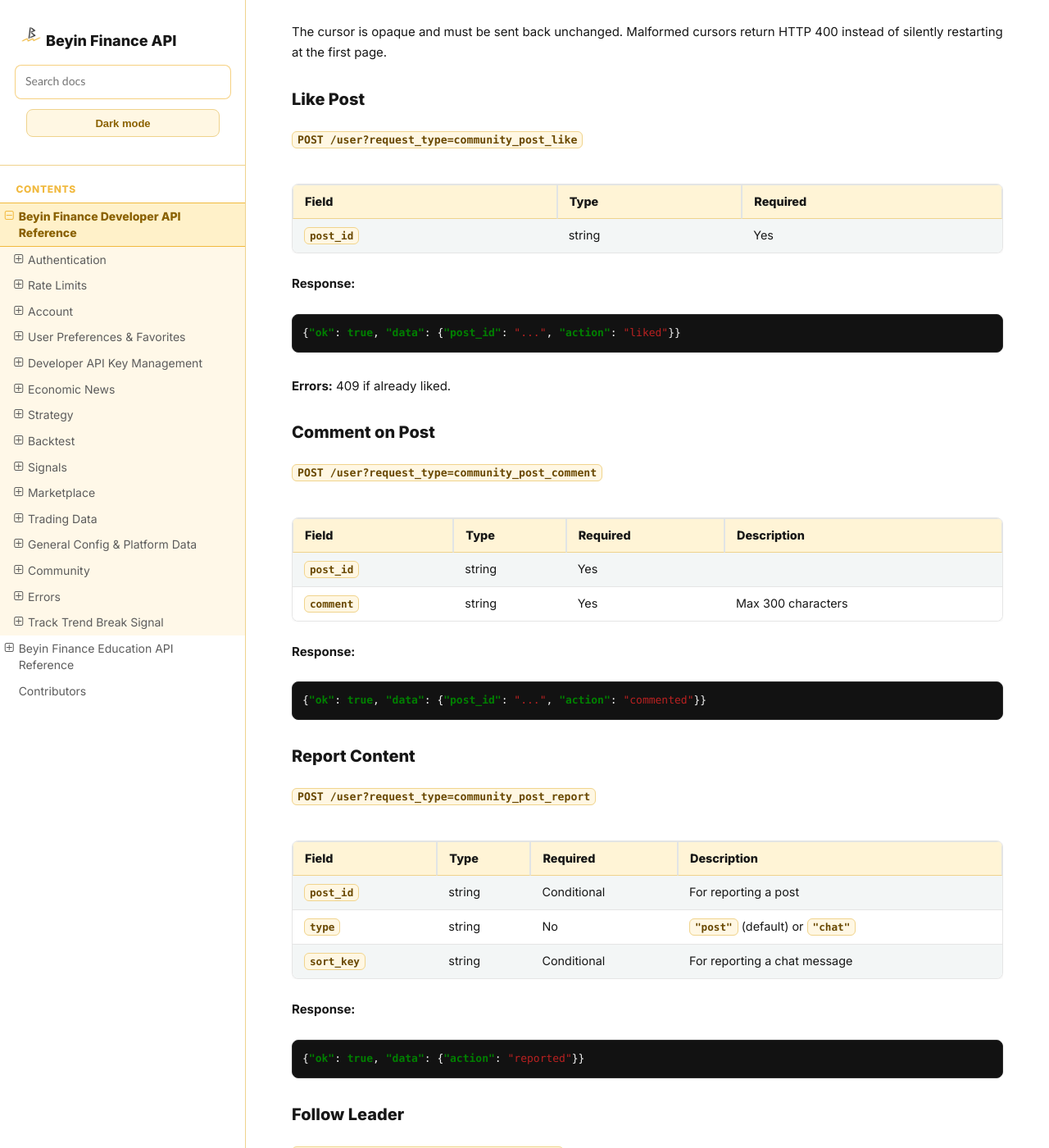
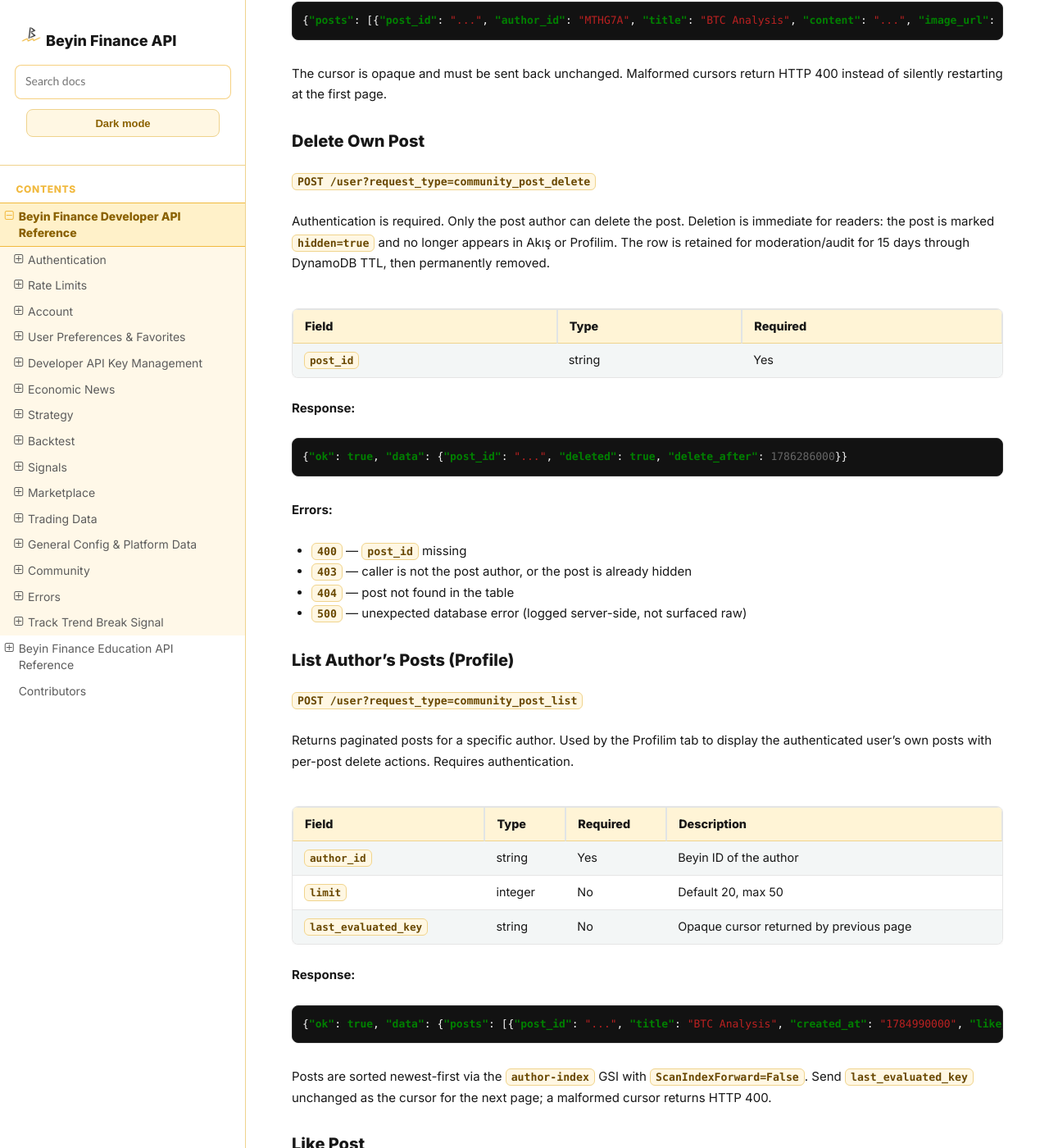
Before and after one commit to jnrbrain/Beyin-Finance, a Sphinx documentation site: the page built from docs/endpoints.md, in a window 1280 px wide and 1400 px high, scrolled down 53671 px. Shown: the whole window at 82% size. Built offline with Sphinx 7.4.7 and the Read the Docs theme 3.1.0, drawn with Linux system fonts in a browser that asks for light colours; some of the changed text lies outside the part shown.

Commit message:
docs(community): post delete hata kodlari + community_post_list (profil) endpoint
- community_post_delete: 400/403/404/500 hata kodlari tablo olarak listelendi.
- community_post_list yeni endpoint eklendi: profil postlari icin author_id,
  limit, last_evaluated_key parametreleri; ornek yanit; GSI siralama notu.

````diff
--- a/docs/endpoints.md
+++ b/docs/endpoints.md
@@ -2083,6 +2083,10 @@
 
 Authentication is required to read visible leader posts. Pagination uses the
 opaque `next_cursor` response value as the next request's `cursor`.
+The feed is returned newest-first by `created_at` through the
+`feed-created-at-index` DynamoDB index (`feed_pk="community"`,
+`created_at` sort key). Clients must request bounded pages instead of loading
+the entire community feed at once.
 
 | Query parameter | Type | Required | Description |
 |-------|------|----------|-------------|
@@ -2096,6 +2100,53 @@
 
 The cursor is opaque and must be sent back unchanged. Malformed cursors return
 HTTP 400 instead of silently restarting at the first page.
+
+### Delete Own Post
+
+`POST /user?request_type=community_post_delete`
+
+Authentication is required. Only the post author can delete the post.
+Deletion is immediate for readers: the post is marked `hidden=true` and no
+longer appears in Akış or Profilim. The row is retained for moderation/audit
+for 15 days through DynamoDB TTL, then permanently removed.
+
+| Field | Type | Required |
+|-------|------|----------|
+| `post_id` | string | Yes |
+
+**Response:**
+```json
+{"ok": true, "data": {"post_id": "...", "deleted": true, "delete_after": 1786286000}}
+```
+
+**Errors:**
+- `400` — `post_id` missing
+- `403` — caller is not the post author, or the post is already hidden
+- `404` — post not found in the table
+- `500` — unexpected database error (logged server-side, not surfaced raw)
+
+### List Author's Posts (Profile)
+
+`POST /user?request_type=community_post_list`
+
+Returns paginated posts for a specific author. Used by the Profilim tab to
+display the authenticated user's own posts with per-post delete actions.
+Requires authentication.
+
+| Field | Type | Required | Description |
+|-------|------|----------|-------------|
+| `author_id` | string | Yes | Beyin ID of the author |
+| `limit` | integer | No | Default 20, max 50 |
+| `last_evaluated_key` | string | No | Opaque cursor returned by previous page |
+
+**Response:**
+```json
+{"ok": true, "data": {"posts": [{"post_id": "...", "title": "BTC Analysis", "created_at": "1784990000", "like_count": "3", "comment_count": "1"}], "count": 20, "last_evaluated_key": "base64...", "has_more": true}}
+```
+
+Posts are sorted newest-first via the `author-index` GSI with
+`ScanIndexForward=False`. Send `last_evaluated_key` unchanged as the cursor
+for the next page; a malformed cursor returns HTTP 400.
 
 ### Like Post
 
````
